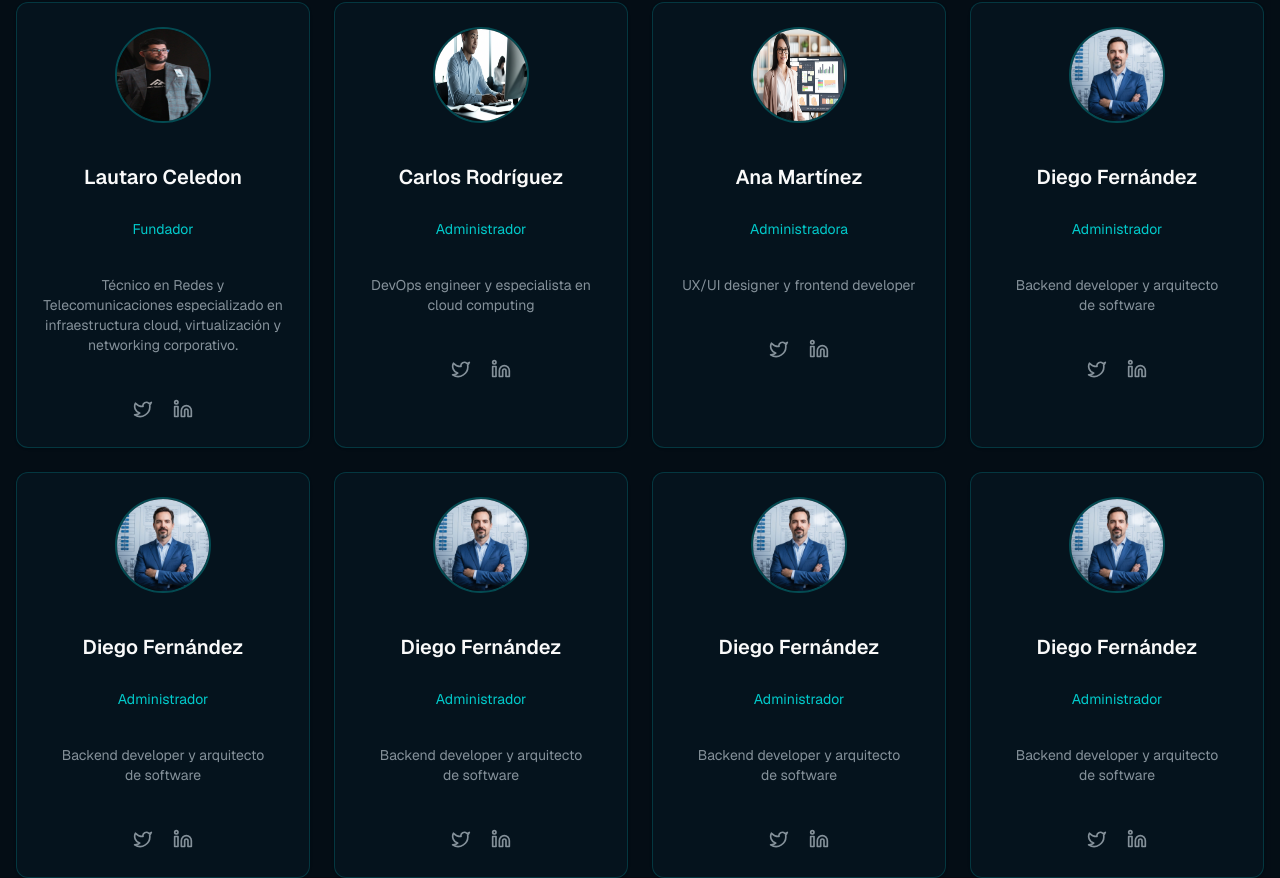
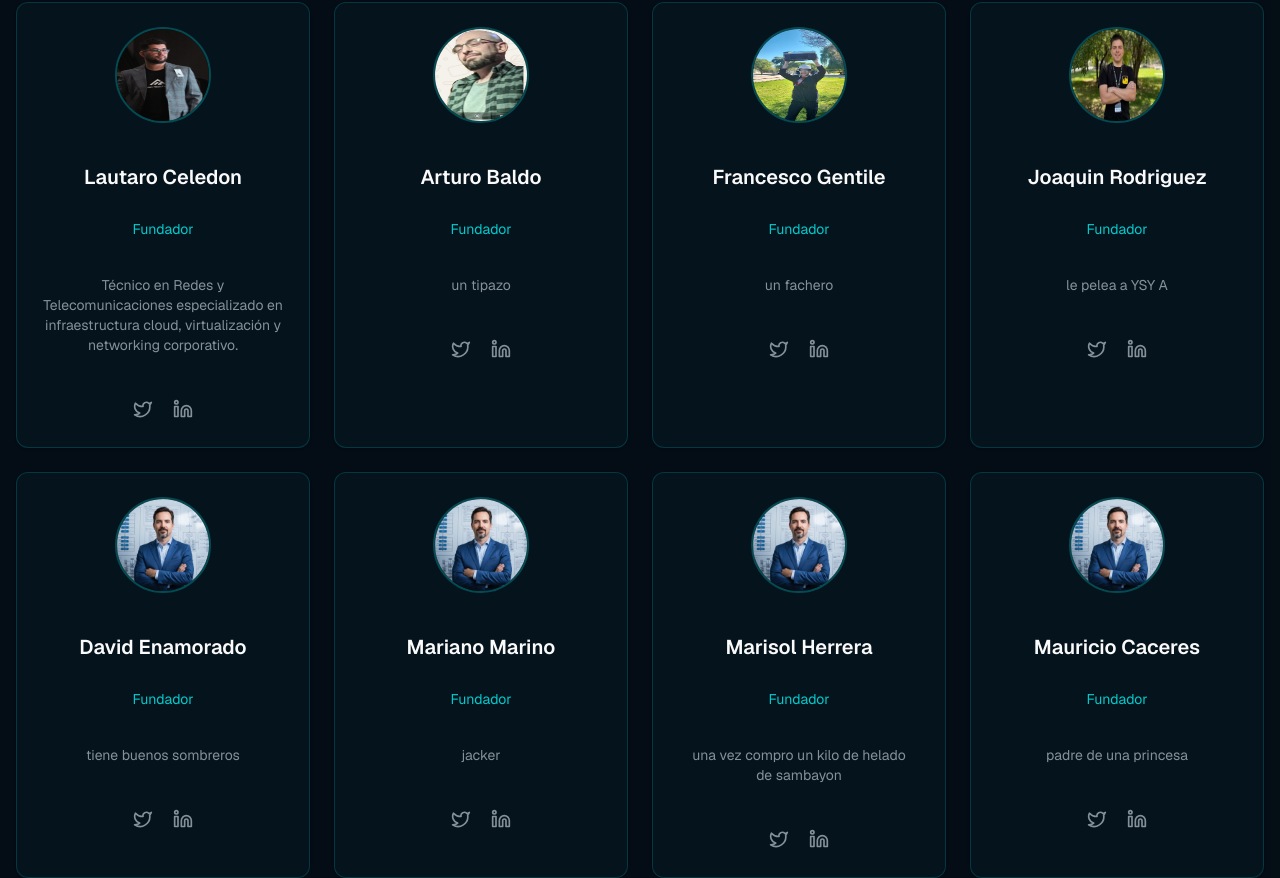
Before and after one commit to Vanetizen22/v0-andestech-landing, a Next.js app: page / in a window 1280 px wide. Shown: the part 7684-8562 px from the top of the page. Built offline with nearby package versions, Linux system fonts and the light colour scheme.

Commit message:
modificaciones staff

```diff
--- a/components/staff-section.tsx
+++ b/components/staff-section.tsx
@@ -12,65 +12,65 @@ export function StaffSection() {
       initials: "LC",
     },
     {
-      name: "Carlos Rodríguez ",
-      role: "Administrador",
-      description: "DevOps engineer y especialista en cloud computing",
-      avatar: "/professional-man-developer.png",
+      name: "Arturo Baldo ",
+      role: "Fundador",
+      description: "un tipazo",
+      avatar: "/arturo.png",
       initials: "CR",
     },
     {
-      name: "Ana Martínez",
-      role: "Administradora",
-      description: "UX/UI designer y frontend developer",
-      avatar: "/professional-woman-designer.png",
+      name: "Francesco Gentile",
+      role: "Fundador",
+      description: "un fachero",
+      avatar: "/fran.png",
       initials: "AM",
     },
     {
-      name: "Diego Fernández",
-      role: "Administrador",
-      description: "Backend developer y arquitecto de software",
+      name: "Joaquin Rodriguez",
+      role: "Fundador",
+      description: "le pelea a YSY A",
+      avatar: "/joaco.jpeg",
+      initials: "DF",
+    },
+     {
+      name: "David Enamorado",
+      role: "Fundador",
+      description: "tiene buenos sombreros",
       avatar: "/professional-man-software-architect.jpg",
       initials: "DF",
     },
      {
-      name: "Diego Fernández",
-      role: "Administrador",
-      description: "Backend developer y arquitecto de software",
+      name: "Mariano Marino",
+      role: "Fundador",
+      description: "jacker",
       avatar: "/professional-man-software-architect.jpg",
       initials: "DF",
     },
      {
-      name: "Diego Fernández",
-      role: "Administrador",
-      description: "Backend developer y arquitecto de software",
+      name: "Marisol Herrera",
+      role: "Fundador",
+      description: "una vez compro un kilo de helado de sambayon",
       avatar: "/professional-man-software-architect.jpg",
       initials: "DF",
     },
      {
-      name: "Diego Fernández",
-      role: "Administrador",
-      description: "Backend developer y arquitecto de software",
+      name: "Mauricio Caceres",
+      role: "Fundador",
+      description: "padre de una princesa",
       avatar: "/professional-man-software-architect.jpg",
       initials: "DF",
     },
      {
-      name: "Diego Fernández",
-      role: "Administrador",
-      description: "Backend developer y arquitecto de software",
+      name: "Federico Vazques",
+      role: "Fundador",
+      description: "niño fintech",
       avatar: "/professional-man-software-architect.jpg",
       initials: "DF",
     },
      {
-      name: "Diego Fernándseez",
-      role: "Administrador",
-      description: "Backend developer y arquitecto de software",
-      avatar: "/professional-man-software-architect.jpg",
-      initials: "DF",
-    },
-     {
-      name: "Diego Fernández",
-      role: "Administrador",
-      description: "Backend developer y arquitecto de software",
+      name: "Vane",
+      role: "Fundador",
+      description: "le pinta la tecnologia",
       avatar: "/professional-man-software-architect.jpg",
       initials: "DF",
     },
```
